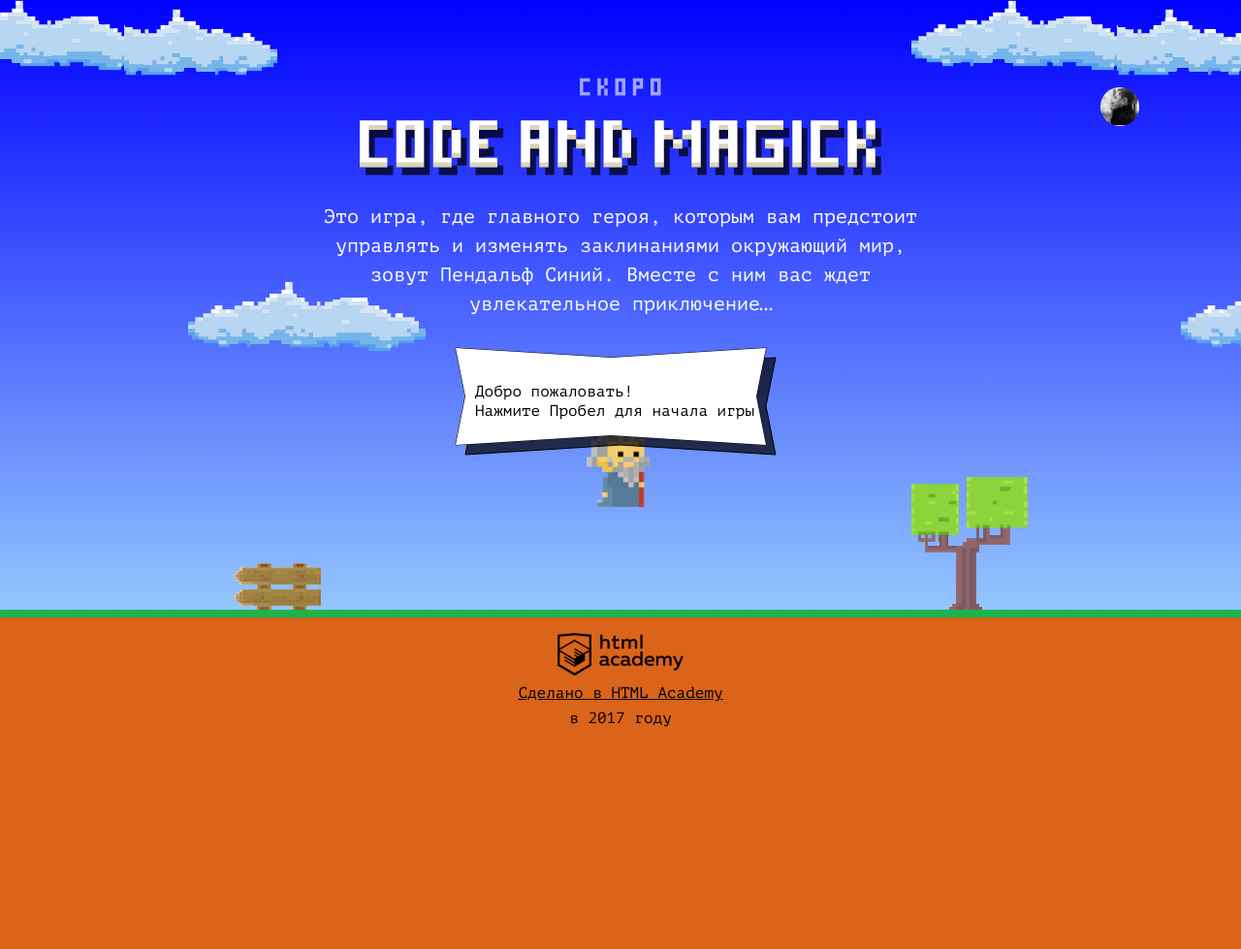
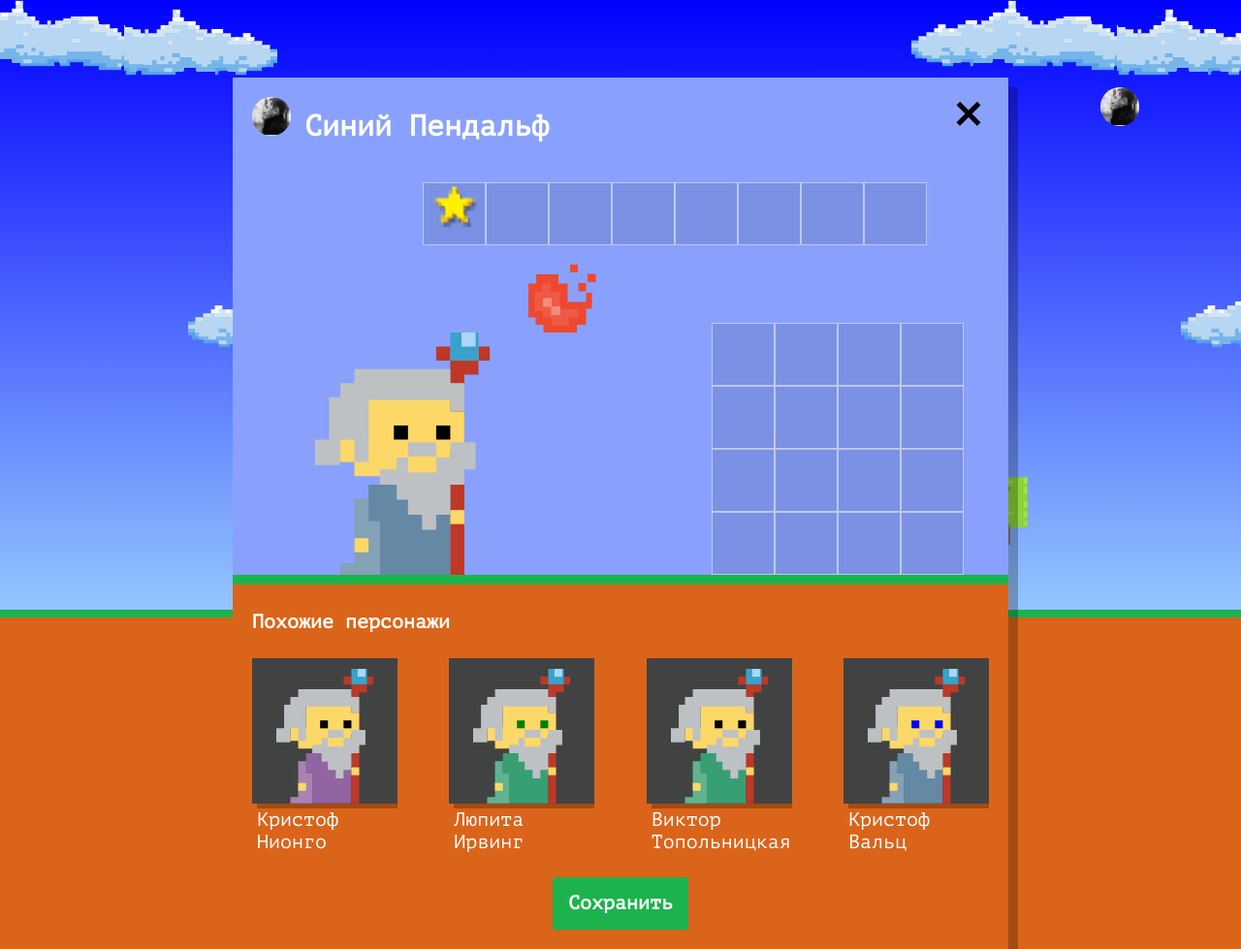
Before and after one commit to RomanVch/1461353-code-and-magick-21, a website: page index.html in a window 1280 px wide. Shown: the whole page at 97% size. Before the commit the page ends 800 px from the top, so only its background shows below. Drawn offline with Linux system fonts and the light colour scheme.

Commit message:
“render-Magic”

```diff
--- a/index.html
+++ b/index.html
@@ -157,7 +157,7 @@
   </footer>
 
   <template id="similar-wizard-template" style="display: none">
-    <div class="setup-similar-item" id="setup-similar-item">
+    <div class="setup-similar-item" >
       <div class="setup-similar-content">
         <svg xmlns="http://www.w3.org/2000/svg" viewBox="0 0 62 86" class="setup-similar-wizard">
           <g class="wizard">
--- a/js/setup.js
+++ b/js/setup.js
@@ -1,17 +1,14 @@
 'use strict';
 
 const setup = document.querySelector(`#setupDel`);
-const similarWizard = document.querySelector(`#similar-wizard-template`);
+const similarWizard = document.querySelector(`#similar-wizard-template`).content
+.querySelector(`.setup-similar-item`);
 const setupBlock = document.querySelector(`#setup-similar`);
-const setupName = similarWizard.querySelector(`.setup-similar-label`);
-const setupCoatColor= similarWizard.querySelector(`.wizard-coat`);
-const setupeYesColor= similarWizard.querySelector(`.wizard-eyes`);
-const numberMagickMan = 4;
-const setupSimilar = document.querySelector(`#setupDel`);
-const setupItem = similarWizard.querySelectorAll(`.setup-similar-item`);
+const numberMagickMan = 3;
+
 
 const setupList = document.querySelector(`.setup-similar-list`);
-const nameMagickMan = [`Иван`, `Хуан Себастьян`, `Мария`, `Кристоф`, `Виктор`, `Юлия`, `Люпита`, `Вашингтон`];
+const nameMagickMan = [`Иван `, `Хуан Себастьян `, `Мария `, `Кристоф `, `Виктор `, `Юлия `, `Люпита `, `Вашингтон `];
 const lastNameMagickMan = [`да Марья`, `Верон`, `Мирабелла`, `Вальц`, `Онопко`, `Топольницкая`, `Нионго`, `Ирвинг`];
 const coatColorMagickMan = [`rgb(101, 137, 164)`,
   `rgb(241, 43, 107)`,
@@ -25,30 +22,36 @@ const eyesColorMagickMan = [`black`,
   `yellow`,
   `green`];
 
+setup.classList.remove(`hidden`);
+setupBlock.classList.remove(`hidden`);
+
 const magickMan = [
-  {name: nameMagickMan[window.randomNumbers(0, nameMagickMan.length)] + lastNameMagickMan[window.randomNumbers(0, lastNameMagickMan.length)],
-    coatColor: coatColorMagickMan[window.randomNumbers(0, coatColorMagickMan.length)],
-    eyesColor: eyesColorMagickMan[window.randomNumbers(0, eyesColorMagickMan.length)]
+  {name: nameMagickMan[Math.floor(window.randomNumbers(0, nameMagickMan.length - 1))] + lastNameMagickMan[Math.floor(window.randomNumbers(0, lastNameMagickMan.length - 1))],
+    coatColor: coatColorMagickMan[Math.floor(window.randomNumbers(0, coatColorMagickMan.length))],
+    eyesColor: eyesColorMagickMan[Math.floor(window.randomNumbers(0, eyesColorMagickMan.length))]
   },
-  {name: nameMagickMan[window.randomNumbers(0, nameMagickMan.length)] + lastNameMagickMan[window.randomNumbers(0, lastNameMagickMan.length)],
-    coatColor: coatColorMagickMan[window.randomNumbers(0, coatColorMagickMan.length)],
-    eyesColor: eyesColorMagickMan[window.randomNumbers(0, eyesColorMagickMan.length)]
+  {name: nameMagickMan[Math.floor(window.randomNumbers(0, nameMagickMan.length - 1))] + lastNameMagickMan[Math.floor(window.randomNumbers(0, lastNameMagickMan.length - 1))],
+    coatColor: coatColorMagickMan[Math.floor(window.randomNumbers(0, coatColorMagickMan.length))],
+    eyesColor: eyesColorMagickMan[Math.floor(window.randomNumbers(0, eyesColorMagickMan.length))]
   },
-  {name: nameMagickMan[window.randomNumbers(0, nameMagickMan.length)] + lastNameMagickMan[window.randomNumbers(0, lastNameMagickMan.length)],
-    coatColor: coatColorMagickMan[window.randomNumbers(0, coatColorMagickMan.length)],
-    eyesColor: eyesColorMagickMan[window.randomNumbers(0, eyesColorMagickMan.length)]
+  {name: nameMagickMan[Math.floor(window.randomNumbers(0, nameMagickMan.length - 1))] + lastNameMagickMan[Math.floor(window.randomNumbers(0, lastNameMagickMan.length - 1))],
+    coatColor: coatColorMagickMan[Math.floor(window.randomNumbers(0, coatColorMagickMan.length))],
+    eyesColor: eyesColorMagickMan[Math.floor(window.randomNumbers(0, eyesColorMagickMan.length))]
   },
-  {name: nameMagickMan[window.randomNumbers(0, nameMagickMan.length)] + lastNameMagickMan[window.randomNumbers(0, lastNameMagickMan.length)],
-    coatColor: coatColorMagickMan[window.randomNumbers(0, coatColorMagickMan.length)],
-    eyesColor: eyesColorMagickMan[window.randomNumbers(0, eyesColorMagickMan.length)]
-  },
+  {name: nameMagickMan[Math.floor(window.randomNumbers(0, nameMagickMan.length - 1))] + lastNameMagickMan[Math.floor(window.randomNumbers(0, lastNameMagickMan.length - 1))],
+    coatColor: coatColorMagickMan[Math.floor(window.randomNumbers(0, coatColorMagickMan.length))],
+    eyesColor: eyesColorMagickMan[Math.floor(window.randomNumbers(0, eyesColorMagickMan.length))]
+  }
 ];
 
-console.log(setupItem);
+let renderWizard = function (wizard) {
+  let wizardElement = similarWizard.cloneNode(true);
+  wizardElement.querySelector(`.setup-similar-label`).textContent = wizard.name;
+  wizardElement.querySelector(`.wizard-coat`).style.fill = wizard.coatColor;
+  wizardElement.querySelector(`.wizard-eyes`).style.fill = wizard.eyesColor;
+  return wizardElement;
+};
 
-for (let i = 0; i <= numberMagickMan -1; i++) {
-
-setupList.appendChild(setupItem.cloneNode(true));
+for (let i = 0; i <= numberMagickMan; i++) {
+  setupList.appendChild(renderWizard(magickMan[i]));
 }
-setup.classList.remove(`hidden`);
-setupBlock.classList.remove(`hidden`);
```
